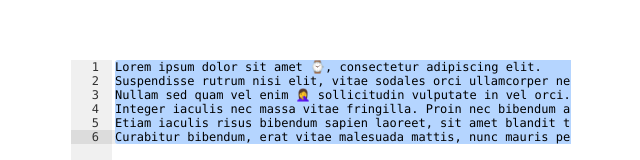
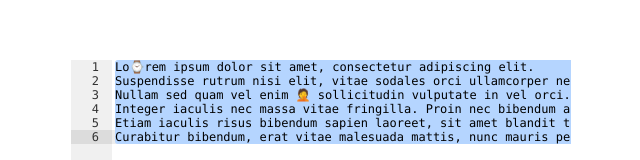
Before and after one commit to JeSuisUnCaillou/ace-tester, a Vue app: page / in a window 1280 px wide. Shown: the part 140-300 px from the top of the page, without its empty margins (319-959 px from the left). Built offline with nearby package versions, Linux system fonts and the light colour scheme.

Commit message:
fix second bad emoji which is good actually

```diff
--- a/src/App.vue
+++ b/src/App.vue
@@ -16,7 +16,7 @@ export default {
   },
   mounted () {
     this.editor = ace.edit("editor")
-    this.editor.setValue('Lorem ipsum dolor sit amet ⌚, consectetur adipiscing elit.\nSuspendisse rutrum nisi elit, vitae sodales orci ullamcorper nec.\nNullam sed quam vel enim 🤦‍♀ sollicitudin vulputate in vel orci.\nInteger iaculis nec massa vitae fringilla. Proin nec bibendum ante.\nEtiam iaculis risus bibendum sapien laoreet, sit amet blandit tellus fermentum.\nCurabitur bibendum, erat vitae malesuada mattis, nunc mauris pellentesque lorem, sed consequat enim augue vitae elit. Nulla sodales eros purus, et dignissim erat cursus vel.')
+    this.editor.setValue('Lo⌚rem ipsum dolor sit amet, consectetur adipiscing elit.\nSuspendisse rutrum nisi elit, vitae sodales orci ullamcorper nec.\nNullam sed quam vel enim 🤦 sollicitudin vulputate in vel orci.\nInteger iaculis nec massa vitae fringilla. Proin nec bibendum ante.\nEtiam iaculis risus bibendum sapien laoreet, sit amet blandit tellus fermentum.\nCurabitur bibendum, erat vitae malesuada mattis, nunc mauris pellentesque lorem, sed consequat enim augue vitae elit. Nulla sodales eros purus, et dignissim erat cursus vel.')
   }
 }
 </script>
```
